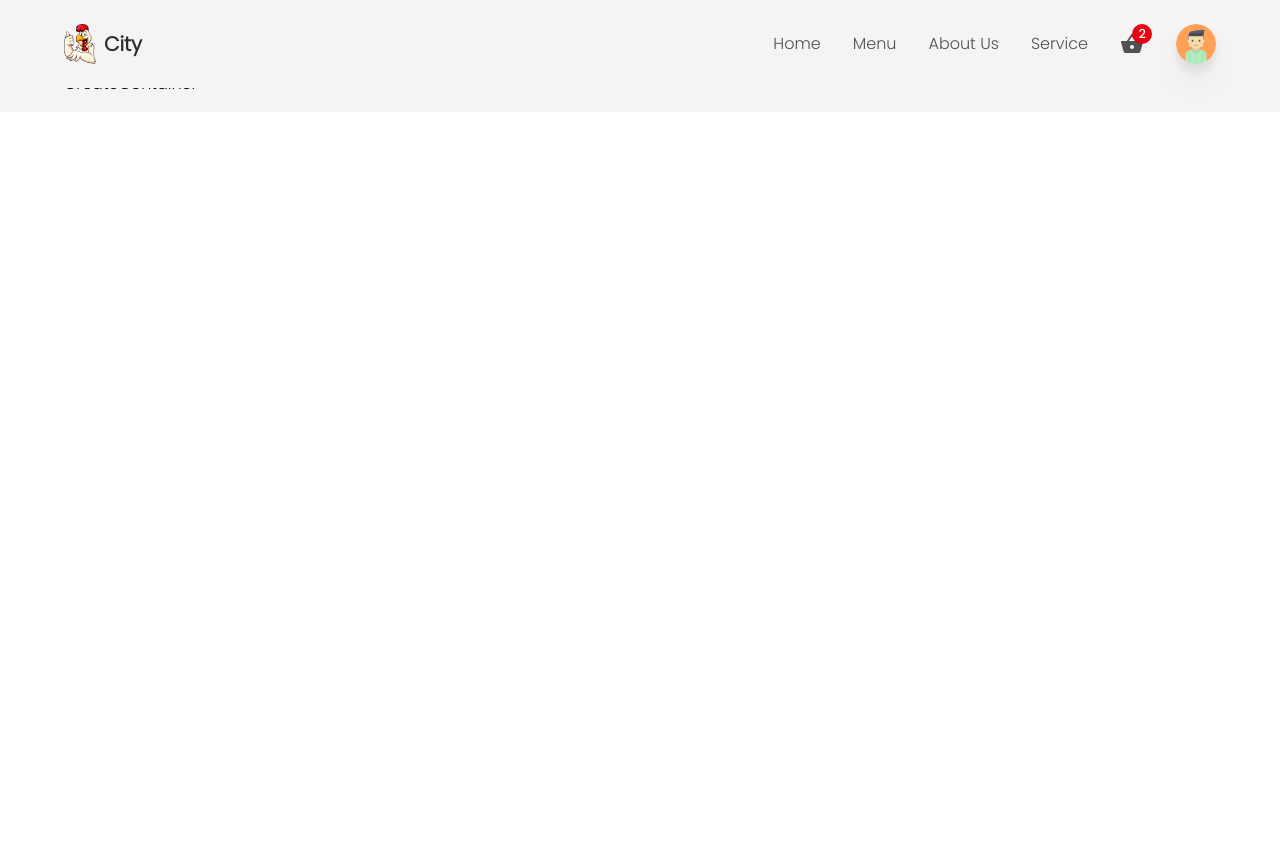
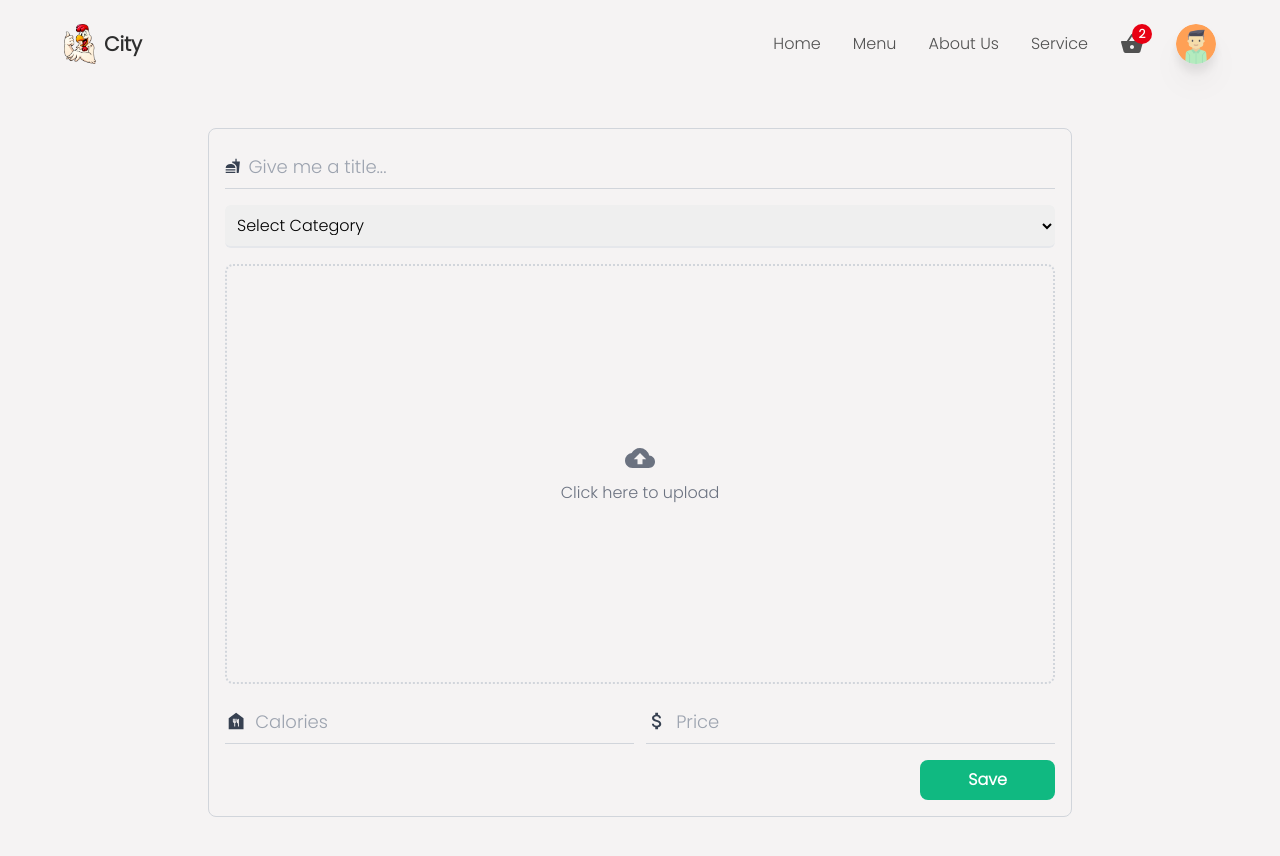
Before and after one commit to mr-robot-007/food-delivery-app, a React (Create React App) app: page /createItem in a window 1280 px wide. Shown: the top 856 px of the page. Before the commit the page ends 800 px from the top, so only its background shows below. Built offline with nearby package versions, Linux system fonts and the light colour scheme.

Commit message:
create container done

```diff
--- a/src/components/CreateContainer.jsx
+++ b/src/components/CreateContainer.jsx
@@ -1,9 +1,131 @@
-import React from 'react'
+import React, { useState } from "react";
+import { motion } from "framer-motion";
+
+import { MdFastfood, MdCloudUpload, MdDelete, MdFoodBank, MdAttachMoney } from "react-icons/md";
+import { categories } from "../utils/data";
+import Loader from "./Loader";
 
 const CreateContainer = () => {
+  const [title, setTitle] = useState("");
+  const [calories, setCalories] = useState("");
+  const [price, setPrice] = useState("");
+  const [category, setCategory] = useState(null);
+  const [fields, setFields] = useState(false);
+  const [alertStatus, setAlertStatus] = useState("danger");
+  const [imageAsset, setImageAsset] = useState(null);
+  const [msg, setMsg] = useState(null);
+  const [isLoading, setIsLoading] = useState(false);
+
+  const uploadImage = () => {};
+  const deleteImage = () => {};
+  const saveDetails = () => {};
+
   return (
-    <div className="md:m">CreateContainer</div>
-  )
-}
+    <div className="w-full min-h-screen h-auto flex items-center justify-center">
+      <div className="w-[90%] md:w-[75%] border border-gray-300 rounded-lg p-4 flex flex-col items-center justify-center gap-4">
+        {fields && (
+          <motion.p
+            initial={{ opacity: 0 }}
+            animate={{ opacity: 1 }}
+            exit={{ opacity: 0 }}
+            className={`w-full p-2 rounded-lg text-center text-lg font-semibold ${
+              alertStatus === "danger"
+                ? "bg-red-400 text-red-800"
+                : "bg-emerald-400 text-emerald-800"
+            }`}
+          >
+            something wrong
+          </motion.p>
+        )}
 
-export default CreateContainer
+        <div className="w-full py-2 border-b border-gray-300 flex items-center gap-2 ">
+          <MdFastfood className="tex-xl text-gray-700" />
+          <input
+            type="text"
+            required
+            value={title}
+            onChange={(e) => setTitle(e.target.value)}
+            placeholder="Give me a title..."
+            className="w-full h-full text-lg bg-transparent  outline-none border-none placeholder:text-gray-400 text-textColor"
+          />
+        </div>
+        <div className="w-full">
+          <select
+            onChange={(e) => setCategory(e.target.value)}
+            className="outline-none w-full text-base border-b-2 border-gray-200 p-2 rounded-md cursor-pointer"
+          >
+            <option value="other" className="bg-white">
+              Select Category
+            </option>
+            {categories &&
+              categories.map((item) => (
+                <option
+                  key={item.id}
+                  value={item.urlParamName}
+                  className="text-base border-0 outline-none capitalize bg-white text-headingColor"
+                >
+                  {item.name}
+                </option>
+              ))}
+          </select>
+        </div>
+        <div className="group flex justify-center items-center flex-col border-2 border-dotted border-gray-300 w-full h-225 md:h-420 cursor-pointer rounded-lg">
+          {" "}
+          {isLoading ? (
+            <Loader />
+          ) : (
+            <>
+              {!imageAsset ? (
+                <>
+                  <label className="w-full h-full flex flex-col items-center justify-center cursor-pointer">
+                    <div className="w-full h-full flex flex-col items-center justify-center gap-2">
+                      <MdCloudUpload className="text-gray-500 text-3xl hover:text-gray-700" />
+                      <p className="text-gray-500 hover:text-gray-700">
+                        Click here to upload
+                      </p>
+                    </div>
+                    <input
+                      type="file"
+                      name="uplaodimage"
+                      accept="image/*"
+                      onChange={uploadImage}
+                      className="w-0 h-0"
+                    />
+                  </label>
+                </>
+              ) : (
+                <>
+                  <div className="relative h-full">
+                    <img src={imageAsset} alt="uploaded_image" className="w-full h-full object-cover" />
+                    <button
+                      type="button"
+                      className="absolute bottom-3 right-3 p-3 rounded-full bg-red-500 text-xl cursor-pointer outline-none hover:shadow-md duration-500 transition-all ease-in-out"
+                      onClick={deleteImage}
+                    ><MdDelete className="text-white" /> </button>
+                  </div>
+                </>
+              )}
+            </>
+          )}
+        </div>
+
+        <div className="w-full flex flex-col md:flex-row items-center gap-3">
+          <div className="w-full py-2 border-b border-gray-300 flex items-center gap-2">
+                <MdFoodBank className="text-gray-700 text-2xl" />
+                <input type="text" value={calories} onChange ={(e) => setCalories(e.target.value)} required placeholder="Calories" className="w-full h-full text-lg bg-transparent outline-none border-none placeholder:text-gray-400 text-textColor" />
+          </div>
+          <div className="w-full py-2 border-b border-gray-300 flex items-center gap-2">
+                <MdAttachMoney className="text-gray-700 text-2xl" />
+                <input type="text" value={price} onChange ={(e) => setPrice(e.target.value)} required placeholder="Price" className="w-full h-full text-lg bg-transparent outline-none border-none placeholder:text-gray-400 text-textColor" />
+          </div>
+        </div>
+
+        <div className="flex items-center w-full">
+          <button type="button" className="ml-0 md:ml-auto w-full md:w-auto border-none outline-none bg-emerald-500 px-12 py-2 rounded-lg text-white font-semibold" onClick={saveDetails}>Save</button>
+        </div>
+      </div>
+    </div>
+  );
+};
+
+export default CreateContainer;
--- a/src/components/HomeContainer.jsx
+++ b/src/components/HomeContainer.jsx
@@ -52,7 +52,11 @@
                 key={data.id}
                 className=" lg:w-190  p-2 bg-cardOverlay backdrop-blur-md rounded-3xl flex flex-col items-center justify-center drop-shadow-lg"
               >
-                <img src={data.imageSrc} className="w-20 lg:w-40 -mt-10 lg:-mt-20" alt="I1" />
+                <img
+                  src={data.imageSrc}
+                  className="w-20 lg:w-40 -mt-10 lg:-mt-20"
+                  alt="I1"
+                />
                 <p className="text-base lg:text-lg font-semibold text-textColor mt-2 lg:mt-4">
                   {data.name}
                 </p>
--- /dev/null
+++ b/src/components/Loader.jsx
@@ -0,0 +1,23 @@
+import React from "react";
+
+const Loader = () => {
+  return (
+    <svg
+      class="inline mr-2 w-10 h-10 text-gray-200 animate-spin dark:text-gray-600 fill-blue-600"
+      viewBox="0 0 100 101"
+      fill="none"
+      xmlns="http://www.w3.org/2000/svg"
+    >
+      <path
+        d="M100 50.5908C100 78.2051 77.6142 100.591 50 100.591C22.3858 100.591 0 78.2051 0 50.5908C0 22.9766 22.3858 0.59082 50 0.59082C77.6142 0.59082 100 22.9766 100 50.5908ZM9.08144 50.5908C9.08144 73.1895 27.4013 91.5094 50 91.5094C72.5987 91.5094 90.9186 73.1895 90.9186 50.5908C90.9186 27.9921 72.5987 9.67226 50 9.67226C27.4013 9.67226 9.08144 27.9921 9.08144 50.5908Z"
+        fill="currentColor"
+      />
+      <path
+        d="M93.9676 39.0409C96.393 38.4038 97.8624 35.9116 97.0079 33.5539C95.2932 28.8227 92.871 24.3692 89.8167 20.348C85.8452 15.1192 80.8826 10.7238 75.2124 7.41289C69.5422 4.10194 63.2754 1.94025 56.7698 1.05124C51.7666 0.367541 46.6976 0.446843 41.7345 1.27873C39.2613 1.69328 37.813 4.19778 38.4501 6.62326C39.0873 9.04874 41.5694 10.4717 44.0505 10.1071C47.8511 9.54855 51.7191 9.52689 55.5402 10.0491C60.8642 10.7766 65.9928 12.5457 70.6331 15.2552C75.2735 17.9648 79.3347 21.5619 82.5849 25.841C84.9175 28.9121 86.7997 32.2913 88.1811 35.8758C89.083 38.2158 91.5421 39.6781 93.9676 39.0409Z"
+        fill="currentFill"
+      />
+    </svg>
+  );
+};
+
+export default Loader;
--- a/src/components/index.js
+++ b/src/components/index.js
@@ -2,3 +2,4 @@
 export {default as MainContainer} from './MainContainer'
 export {default as CreateContainer} from './CreateContainer'
 export {default as HomeContainer} from './HomeContainer'
+export {default as Loader} from './Loader'
--- a/src/utils/data.js
+++ b/src/utils/data.js
@@ -3,35 +3,72 @@
 import C3 from "../img/c3.png";
 import Fi1 from "../img/fi1.png";
 
-
 const heroData = [
   {
-        id:1,
-        name: 'Icecream',
-        decp: 'Choclate & Vanilla',
-        price :'249',
-        imageSrc : I1,
+    id: 1,
+    name: "Icecream",
+    decp: "Choclate & Vanilla",
+    price: "249",
+    imageSrc: I1,
   },
   {
-        id:2,
-        name: 'Strawberries',
-        decp: 'Fresh Strawberries',
-        price :'349',
-        imageSrc : F1,
+    id: 2,
+    name: "Strawberries",
+    decp: "Fresh Strawberries",
+    price: "349",
+    imageSrc: F1,
   },
   {
-        id:3,
-        name: 'Chicken Kebab',
-        decp: 'Mixed kebab Plate',
-        price :'499',
-        imageSrc : C3,
+    id: 3,
+    name: "Chicken Kebab",
+    decp: "Mixed kebab Plate",
+    price: "499",
+    imageSrc: C3,
   },
   {
-        id:4,
-        name: 'Fish Kebab',
-        decp: 'Mixed Fish Kebab',
-        price :'399',
-        imageSrc : Fi1,
+    id: 4,
+    name: "Fish Kebab",
+    decp: "Mixed Fish Kebab",
+    price: "399",
+    imageSrc: Fi1,
+  },
+];
+
+export const categories = [
+  {
+    id: 1,
+    name: "Chicken",
+    urlParamName: "chicken",
+  },
+  {
+    id: 2,
+    name: "Curry",
+    urlParamName: "curry",
+  },
+  {
+    id: 3,
+    name: "Rice",
+    urlParamName: "rice",
+  },
+  {
+    id: 4,
+    name: "Fish",
+    urlParamName: "fish",
+  },
+  {
+    id: 5,
+    name: "Fruits",
+    urlParamName: "fruits",
+  },
+  {
+    id: 6,
+    name: "Icecreams",
+    urlParamName: "icecreams",
+  },
+  {
+    id: 7,
+    name: "Soft Drinks",
+    urlParamName: "drinks",
   },
 ];
 
```
Also changed, not shown: src/components/Header.jsx (+26 -7 lines). Lines whose indentation alone changed are shown as unchanged.
